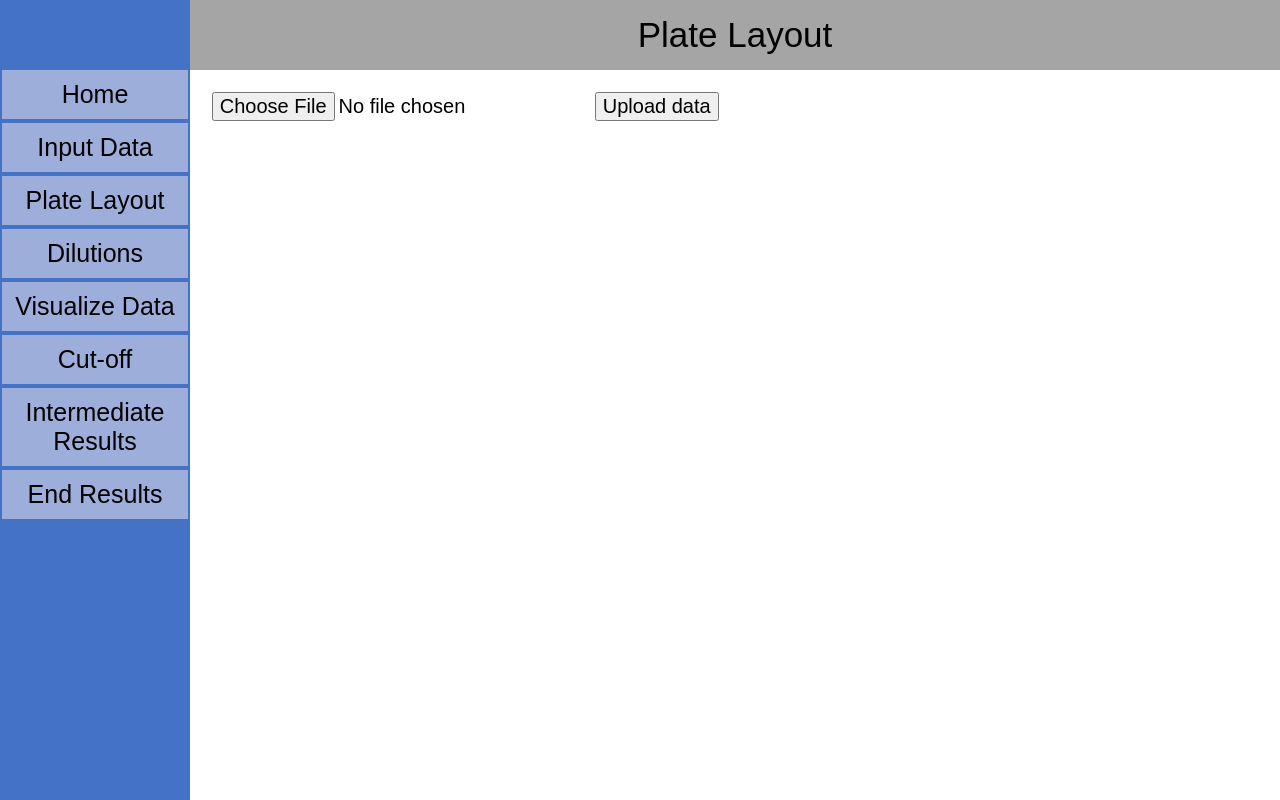
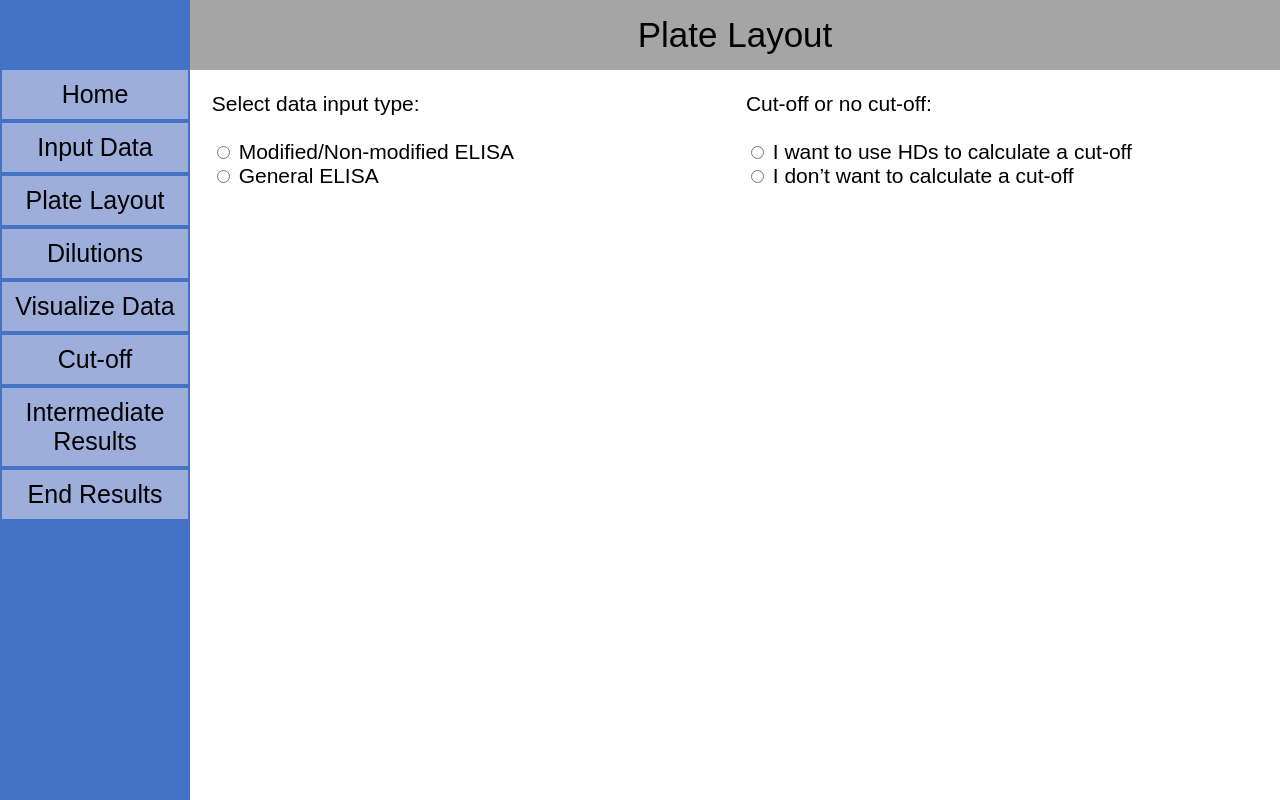
Before and after one commit to SheepInMeadow/ELISA-APP, a Django app: page /Plate_layout in a window 1280 px wide. Run offline with Django 4.2, Linux system fonts and the light colour scheme.

Commit message:
Plate_layout.html: added option for choosing between mod/non-mod or general ELISA, choice gets saved. added option to use cut_off or not, choice gets saved. added javascript for Plate_layout.html.

```diff
--- a/ELISA_app/ELISA_core/static/css/Plate_layout.css
+++ b/ELISA_app/ELISA_core/static/css/Plate_layout.css
@@ -55,3 +55,21 @@ td {
     width: 5%;
     border: 1px solid grey;
 }
+
+.ELISA_type {
+    float: left;
+    font-size: 21px;
+    font-family: "Arial", serif;
+}
+
+.cut-off {
+    margin-left: 50%;
+    font-size: 21px;
+    font-family: "Arial", serif;
+}
+.input {
+    width: 100%;
+    background-color: red;
+    font-size: 21px;
+    font-family: "Arial", serif;
+}
--- /dev/null
+++ b/ELISA_app/ELISA_core/static/javascript/placeholder.js
@@ -0,0 +1,20 @@
+function myFunction(choice) {
+    if (choice === 'mod/non') {
+        document.getElementById("input").style.display = 'inline';
+        document.getElementById("mod").style.display = 'inline';
+    } else if (choice === 'general') {
+        document.getElementById("input").style.display = 'inline';
+        document.getElementById("mod").style.display = 'none';
+    }
+}
+
+
+function referenceSelect() {
+    if(document.getElementById('row').checked) {
+        document.getElementById('row_input').removeAttribute("disabled")
+        document.getElementById('column_input').setAttribute("disabled", true)
+    }else if(document.getElementById('column').checked) {
+        document.getElementById('column_input').removeAttribute("disabled")
+        document.getElementById('row_input').setAttribute("disabled", true)
+    }
+}
--- a/ELISA_app/ELISA_core/templates/Plate_layout.html
+++ b/ELISA_app/ELISA_core/templates/Plate_layout.html
@@ -5,23 +5,59 @@
 
 {% block content %}
     {% load static %}
+    {{script | safe}}
     <link rel="stylesheet" type="text/css"
           href="{% static 'css/Plate_layout.css' %}">
+    <script src="{% static 'javascript/placeholder.js' %}"></script>
+
 <form method="post" enctype="multipart/form-data">
     {% csrf_token %}
     <div class="plate_top">
+        <div class="ELISA_type">
+            Select data input type:<br><br>
+            <input type="radio" id="mod/non" name="elisa_type" value="1" onclick="myFunction('mod/non')">
+            <label for="mod/non" class="gen_text">Modified/Non-modified ELISA</label><br>
+            <input type="radio" id="general" name="elisa_type" value="2" onclick="myFunction('general')">
+            <label for="general" class="gen_text">General ELISA</label><br><br>
+        </div>
+
+        <div class="cut-off">
+            Cut-off or no cut-off:<br><br>
+            <input type="radio" id="cut-off" name="cut-off_type" value="1">
+            <label for="cut-off" class="gen_text">I want to use HDs to calculate a cut-off</label><br>
+            <input type="radio" id="no_cut-off" name="cut-off_type" value="2">
+            <label for="no_cut-off" class="gen_text">I don’t want to calculate a cut-off</label><br><br>
+        </div>
+
+        <br><br>
+
+        <div class="input" id="input" style="display: none">
+            <div id="mod" >
+                Select where the standard is located and upload the data:<br>
+                <input type="radio" id="row" name="reference" onclick="referenceSelect()">
+                <label for="row" class="gen_text">Row</label>
+                <input type="text" id="row_input" name="row_input" disabled>
+                <br>
+                <input type="radio" id="column" name="reference" onclick="referenceSelect()">
+                <label for="column" class="gen_text">Column</label>
+                <input type="text" id="column_input" name="column_input" disabled>
+                Please input column numbers in this format: 2, 3<br><br>
+            </div>
             <input type="file" name="my_file" class="plate_file"/>
             <input type="submit" name="file_submit" value="Upload data" class="plate_button"/><br><br>
             {% if check == 'error' %}
                 <p class="message_fail">No file was selected, please try again.</p>
             {% endif %}
+
         </div>
     {% if check == 'go' %}
         <div class="plate_st_text">
             ST values of all plates: <input type="number" name="standaard" class="plate_st_input"><br><br>
             <input type="submit" name="standaard_input" value="Update table" class="plate_table_button">
         </div>
+    </div>
 </form>
+
 {% for i in totaal %}
     <table>
         {% for j in i %}
--- a/ELISA_app/ELISA_core/views.py
+++ b/ELISA_app/ELISA_core/views.py
@@ -50,6 +50,12 @@ params_dictionary = {}
 final_dictionary = {}
 final_list = []
 cut_off_value_au = 0
+
+#new globals
+row_standard = ''
+column_standard = ''
+elisa_type = ''
+cut_off_type = ''
 
 
 def Home(request):
@@ -300,8 +306,13 @@ def Plate_layout(request):
           to bottom. If no button was pressed the template simply renders with only the file input field and submit
           button.
     """
-    global check, totaal
+    global check, totaal, row_standard, column_standard, elisa_type, cut_off_type
     if request.method == 'POST':
+        elisa_type = request.POST.get('elisa_type')
+        cut_off_type = request.POST.get('cut-off_type')
+        if elisa_type == "1":
+            row_standard = request.POST.get('row_input')
+            column_standard = request.POST.get('column_input')
         if request.POST.get('file_submit'):
             totaal = []
             if request.FILES.getlist("my_file") == []:
```
Lines whose indentation alone changed are shown as unchanged.
